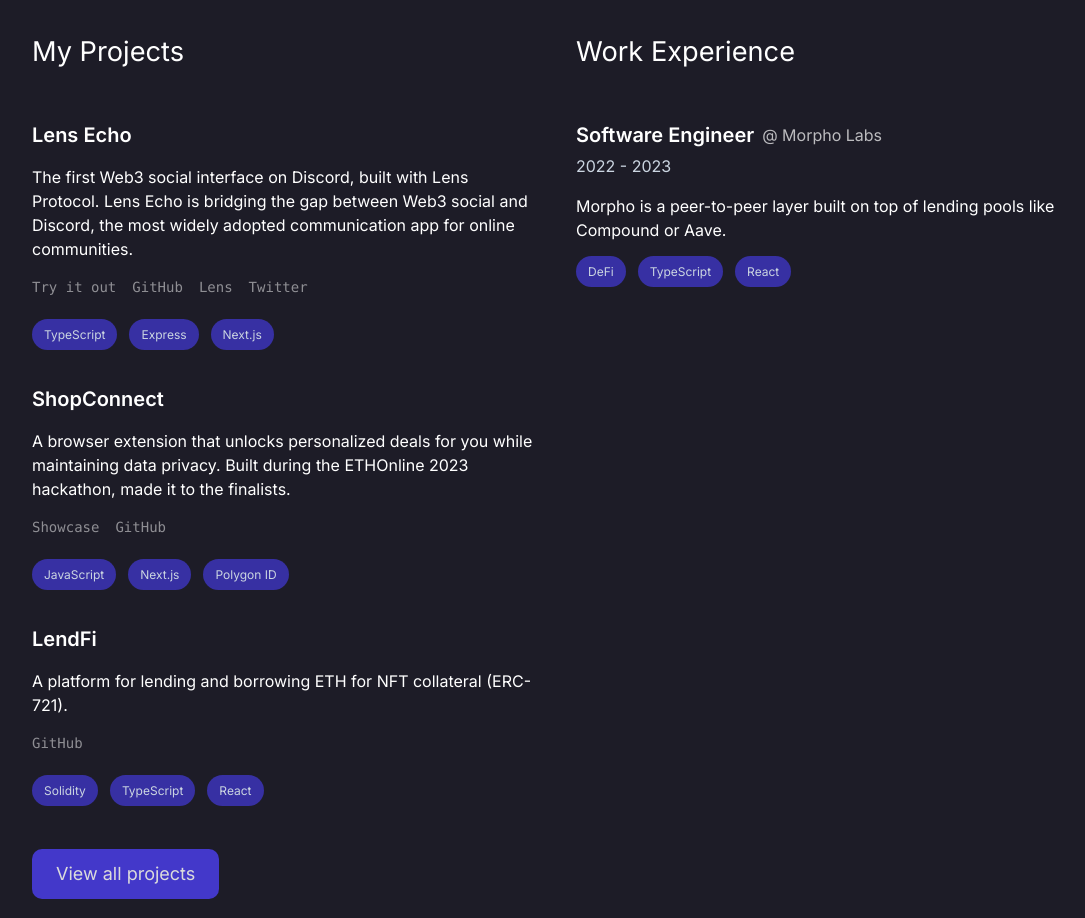
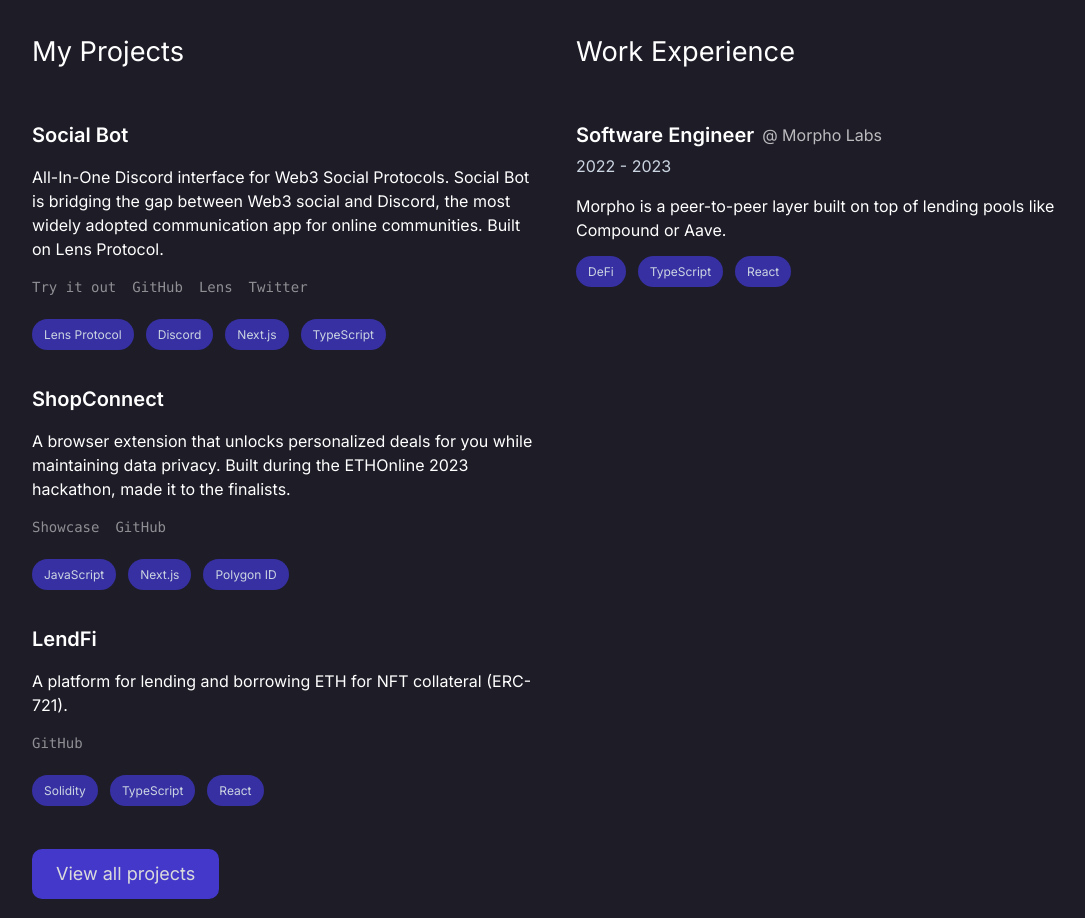
Before and after one commit to benbaessler/my-portfolio, a Next.js app: page / in a window 1280 px wide. Shown: the part 1520-2438 px from the top of the page, without its empty margins (64-1149 px from the left). Built offline with nearby package versions, Linux system fonts and the light colour scheme.

Commit message:
chore: update project brand

```diff
--- a/src/components/Projects.tsx
+++ b/src/components/Projects.tsx
@@ -11,25 +11,25 @@ const ProjectsPage = () => {
           <h2>My Projects</h2>
           <div>
             <Project
-              title="Lens Echo"
-              description="The first Web3 social interface on Discord, built with Lens Protocol. Lens Echo is bridging the gap between Web3 social and Discord, the most widely adopted communication app for online communities."
-              tags={["TypeScript", "Express", "Next.js"]}
+              title="Social Bot"
+              description="All-In-One Discord interface for Web3 Social Protocols. Social Bot is bridging the gap between Web3 social and Discord, the most widely adopted communication app for online communities. Built on Lens Protocol."
+              tags={["Lens Protocol", "Discord", "Next.js", "TypeScript"]}
               links={[
                 {
                   title: "Try it out",
-                  href: "https://lensecho.xyz",
+                  href: "https://socialbot.gg",
                 },
                 {
                   title: "GitHub",
-                  href: "https://github.com/benbaessler/lens-echo",
+                  href: "https://github.com/benbaessler/socialbot",
                 },
                 {
                   title: "Lens",
-                  href: "https://share.lens.xyz/u/lensecho.lens",
+                  href: "https://share.lens.xyz/u/socialbot",
                 },
                 {
                   title: "Twitter",
-                  href: "https://twitter.com/lensechoxyz",
+                  href: "https://twitter.com/socialbotgg",
                 },
               ]}
             />
```
